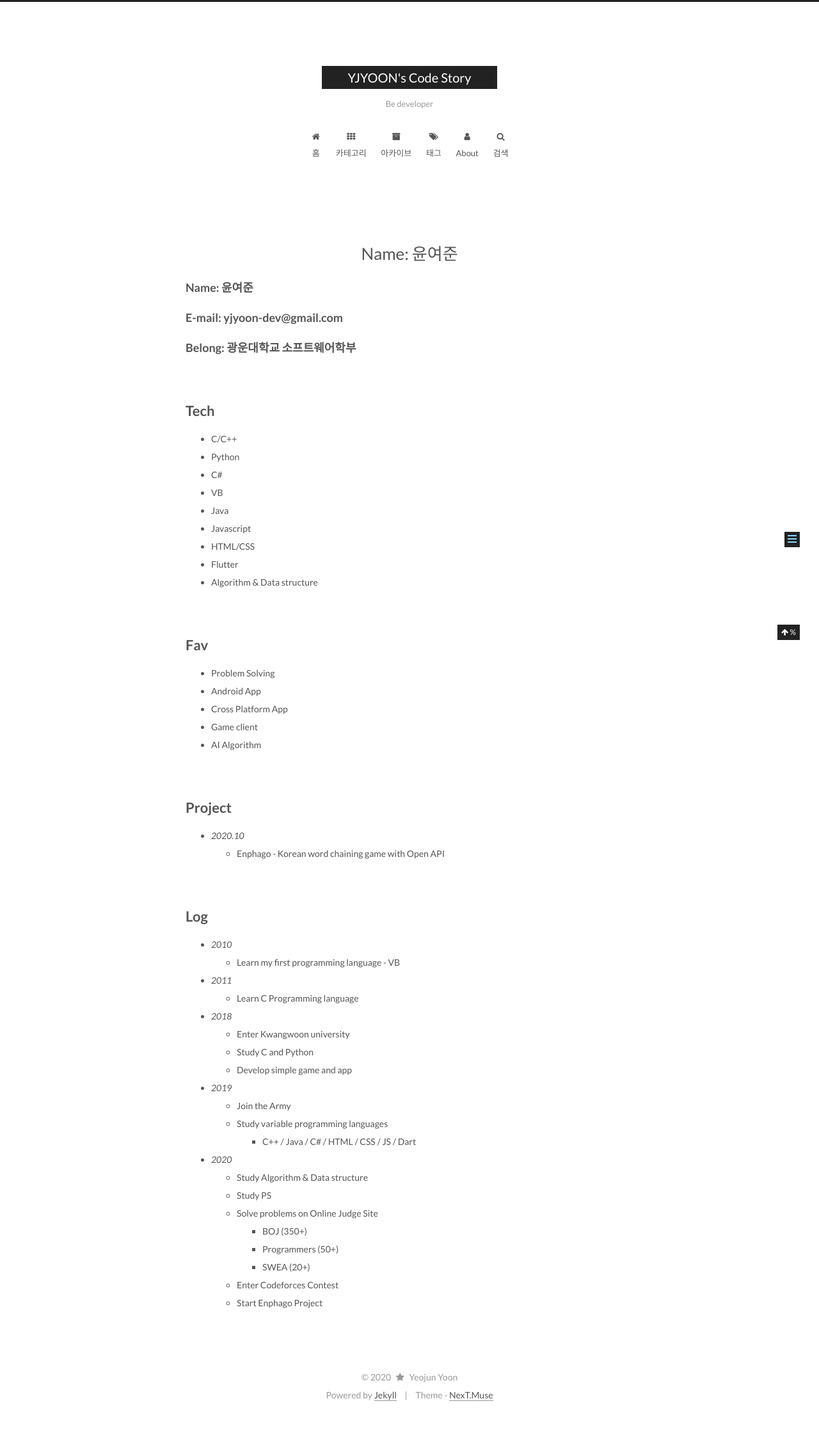
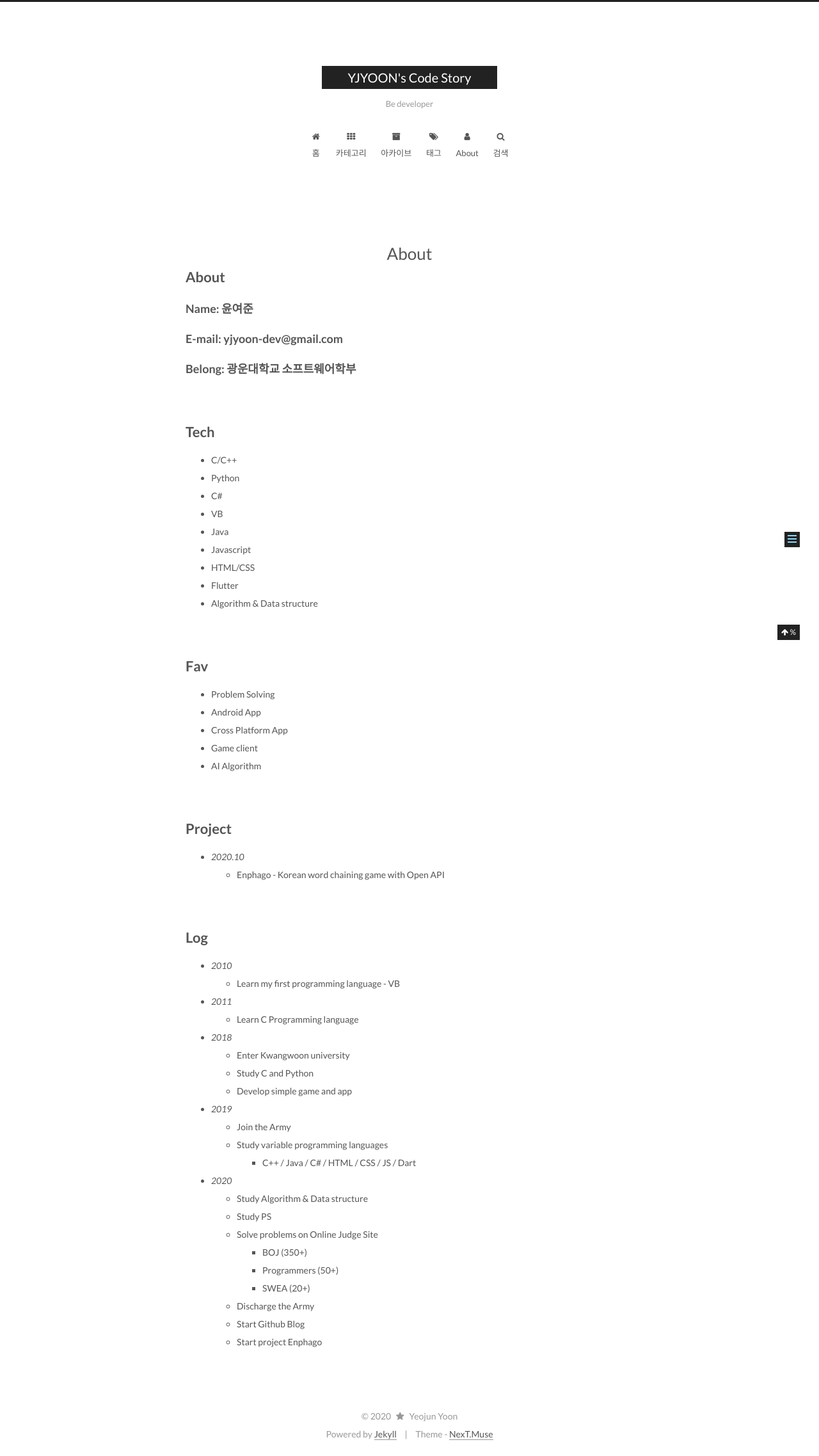
Before and after one commit to yjyoon-dev/yjyoon-dev.github.io, a Jekyll site: the page built from about/index.md, in a window 1280 px wide. Shown: the whole page at 64% size. Built offline with Jekyll 4.4.1, drawn with Linux system fonts in a browser that asks for light colours; comment, search, counter and statistics services are not loaded; our own code applies the rules of GitHub Pages for plain Markdown files; before the commit the page ends 2214 px from its top, so only the background shows below that.

Commit message:
post enphago 01

```diff
--- a/about/index.md
+++ b/about/index.md
@@ -3,7 +3,8 @@
 type: about
 ---
 
-
+About
+===
 ### Name: 윤여준
 
 ### E-mail: yjyoon-dev@gmail.com
@@ -67,5 +68,6 @@
       + BOJ (350+)
       + Programmers (50+)
       + SWEA (20+)
-    + Enter Codeforces Contest
-    + Start Enphago Project
+    + Discharge the Army
+    + Start Github Blog
+    + Start project Enphago
```
Also changed, not shown: _posts/2020-10-10-enphago-01.md (added, +68 -0 lines), assets/post_images/enphago_01/1.png (added), assets/post_images/enphago_01/2.png (added), assets/post_images/enphago_01/3.png (added), assets/post_images/enphago_01/enphago.png (added).
